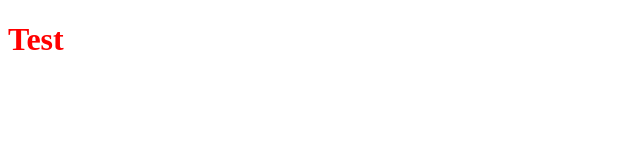
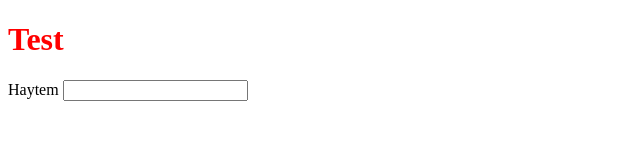
Before and after one commit to fadia13/testcollaboration, a plain HTML site: page index.html in a window 1280 px wide. Shown: the whole page, without its empty margins (0-640 px from the left). Drawn offline with Linux system fonts and the light colour scheme.

Commit message:
ajout formulaire

```diff
--- a/index.html
+++ b/index.html
@@ -12,5 +12,16 @@
 
     <h1>Test</h1>
 
+    <form>
+
+        <label>Haytem       </label>
+        <input type="text">
+
+
+
+
+
+    </form>
+
 </body>
 </html>
```
